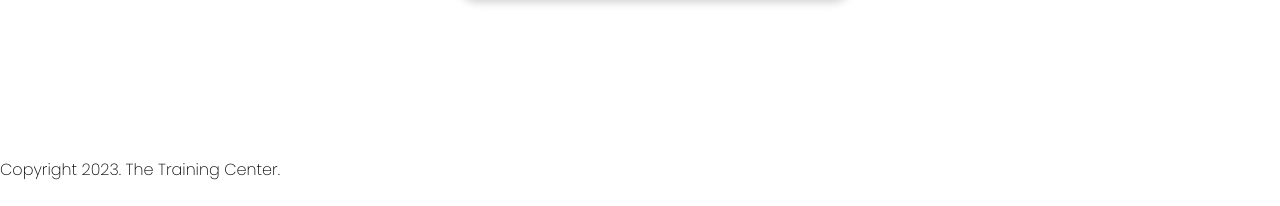
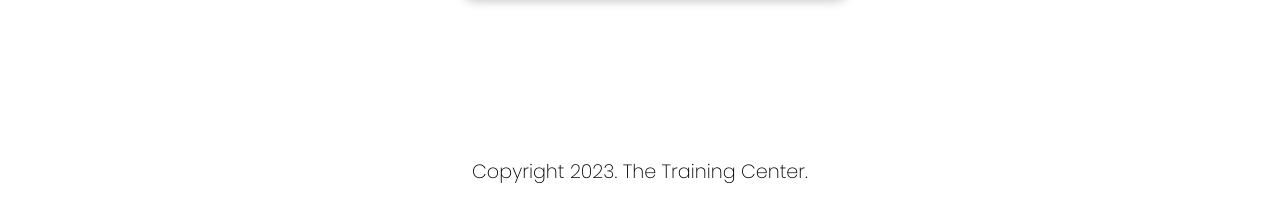
Before and after one commit to kowais915/Training-center, a Gatsby site: page / in a window 1280 px wide. Shown: the part 2947-3153 px from the top of the page. Before the commit the page ends 3129 px from the top, so only its background shows below. Built offline with nearby package versions, Linux system fonts and the light colour scheme; Gatsby itself is replaced by a stand-in of ours.

Commit message:
centerd the footer text

```diff
--- a/src/styles/styles.css
+++ b/src/styles/styles.css
@@ -37,3 +37,11 @@ body{
     background-color:#CBEDD5 ;
 
 }
+
+/* styling the footer */
+
+footer{
+    text-align: center;
+    font-size: 1.2em;
+    margin-bottom: 20px;
+}
```
